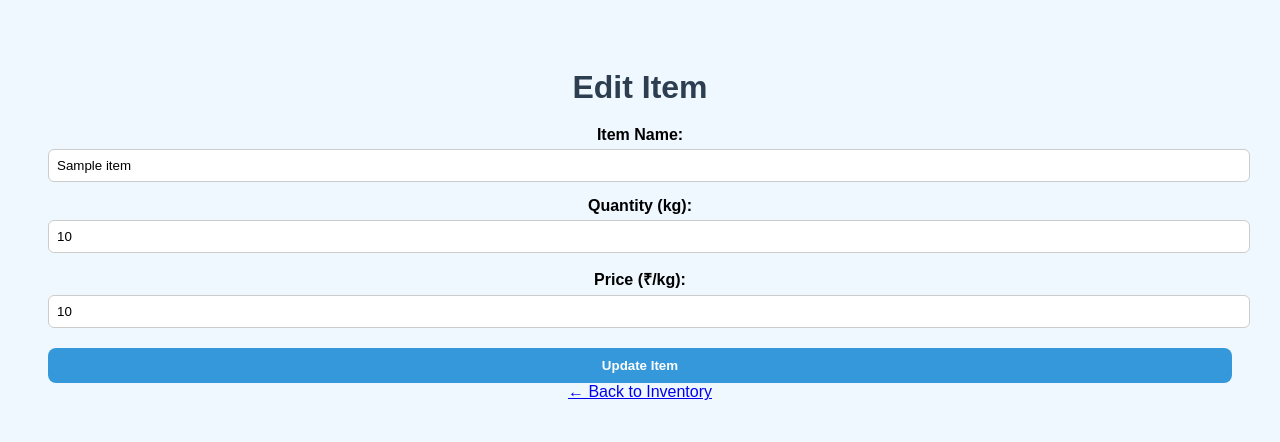
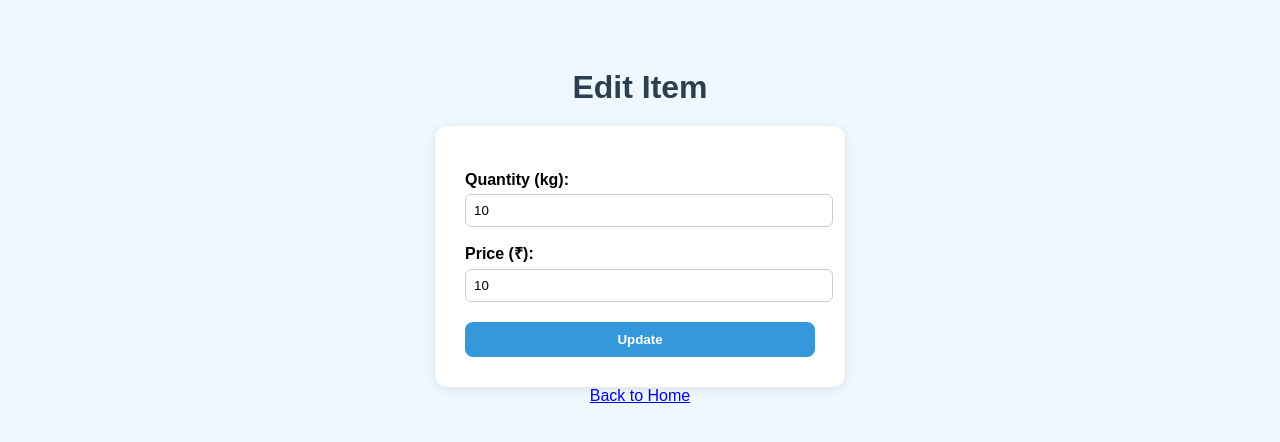
Before and after one commit to Deepika-bethi/smart-inventory, a Flask app: template templates/edit_item.html in a window 1280 px wide. Shown: the top 442 px of the page. Run offline with Flask 3, Linux system fonts and the light colour scheme; the template is opened without the code that fills it: most values are stand-ins (such as "Sample title", 1, 10 or a date in 2020).

Commit message:
feat: consistent layout for all pages, added alerts, stock status, and edit option in inventory

```diff
--- a/templates/edit_item.html
+++ b/templates/edit_item.html
@@ -1,27 +1,20 @@
 <!DOCTYPE html>
-<html lang="en">
+<html>
 <head>
-    <meta charset="UTF-8">
     <title>Edit Item</title>
     <link rel="stylesheet" href="{{ url_for('static', filename='style.css') }}">
 </head>
 <body>
-    <div class="container">
-        <h1>Edit Item</h1>
+    <h1>Edit Item</h1>
+    <div class="form-card">
         <form method="POST">
-            <label for="name">Item Name:</label>
-            <input type="text" id="name" name="name" value="{{ item.name }}" required><br>
-
-            <label for="quantity">Quantity (kg):</label>
-            <input type="number" id="quantity" name="quantity" step="0.1" value="{{ item.quantity }}" required><br>
-
-            <label for="price">Price (₹/kg):</label>
-            <input type="number" id="price" name="price" step="0.1" value="{{ item.price }}" required><br>
-
-            <button type="submit">Update Item</button>
+            <label>Quantity (kg):</label>
+            <input type="number" name="quantity" step="0.01" value="{{ item.quantity }}" required><br>
+            <label>Price (₹):</label>
+            <input type="number" name="price" step="0.01" value="{{ item.price }}" required><br>
+            <button type="submit">Update</button>
         </form>
-
-        <a class="back-button" href="{{ url_for('inventory_page') }}">← Back to Inventory</a>
     </div>
+    <a href="{{ url_for('index') }}">Back to Home</a>
 </body>
 </html>
```
